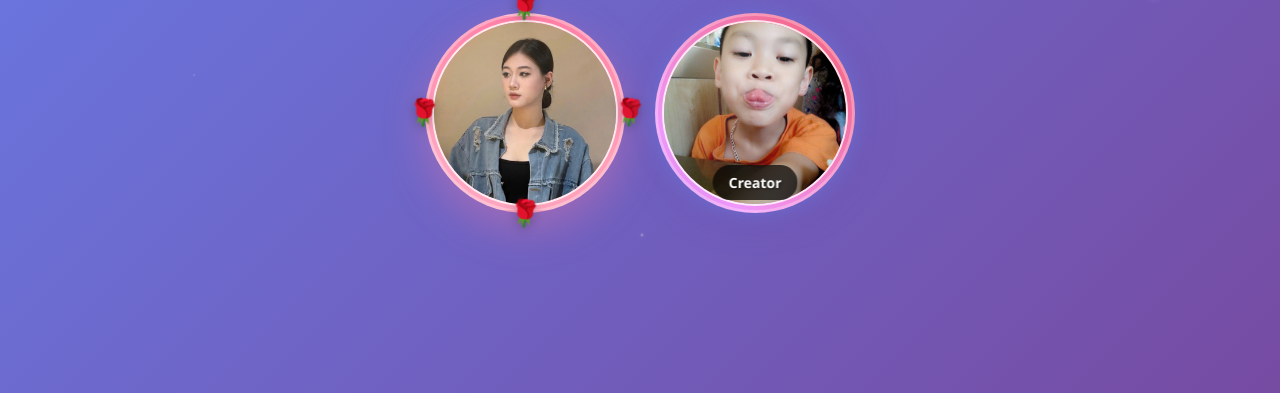
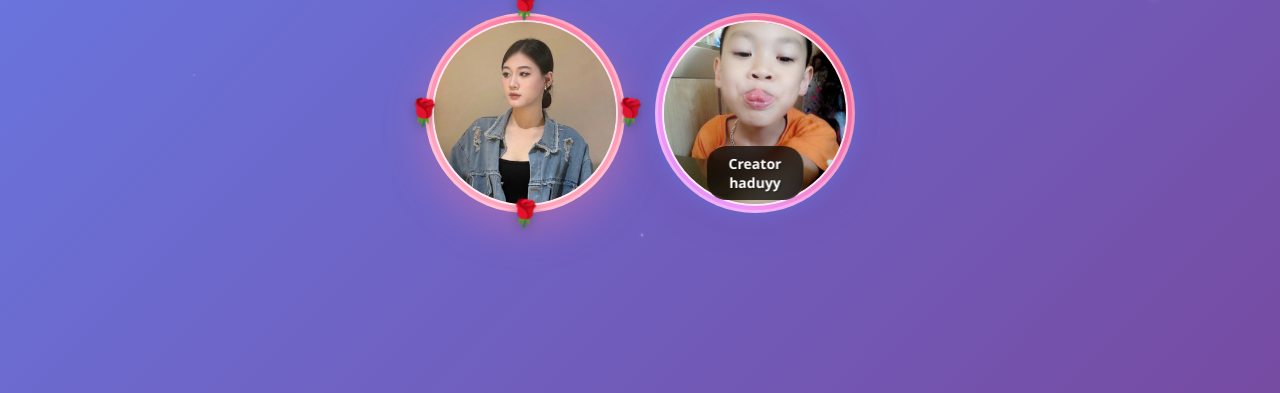
Before and after one commit to haduyyy0709/htrangcute, a website: page display.html in a window 1280 px wide. Shown: the part 407-800 px from the top of the page. Drawn offline with Linux system fonts and the light colour scheme.

Commit message:
Change caption from 'Creator' to 'Creator haduyy'

```diff
--- a/display.html
+++ b/display.html
@@ -342,7 +342,7 @@
         <div class="photo-frame">
             <img class="photo" src="assets/z7138481586211_17e28294b5769684260911c8d3dca482.jpg" alt="Cute Boy">
             <div class="caption-overlay">
-                <div class="caption-text" id="boy-caption">Creator</div>
+                <div class="caption-text" id="boy-caption">Creator haduyy</div>
             </div>
         </div>
     </div>
```
